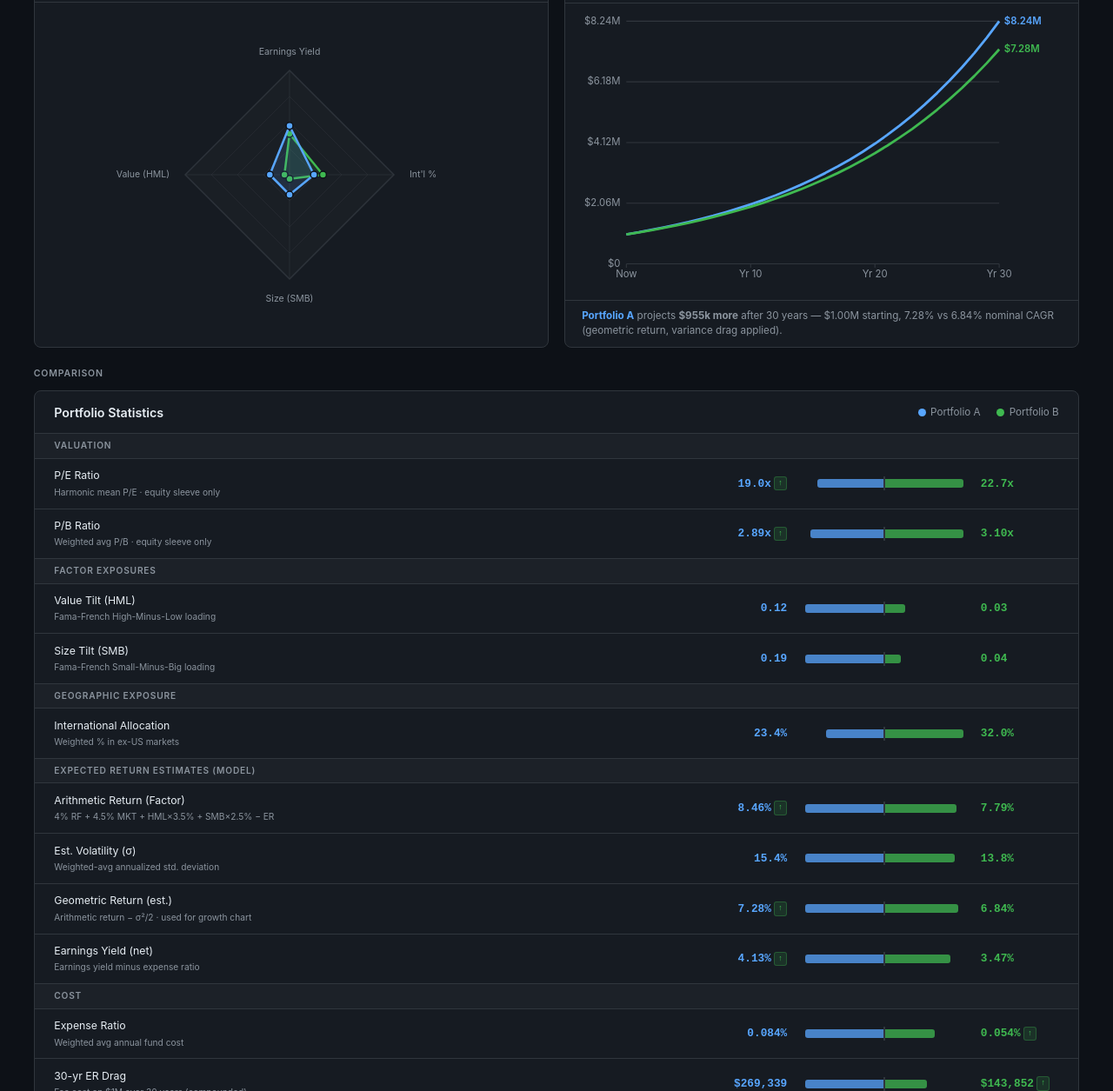
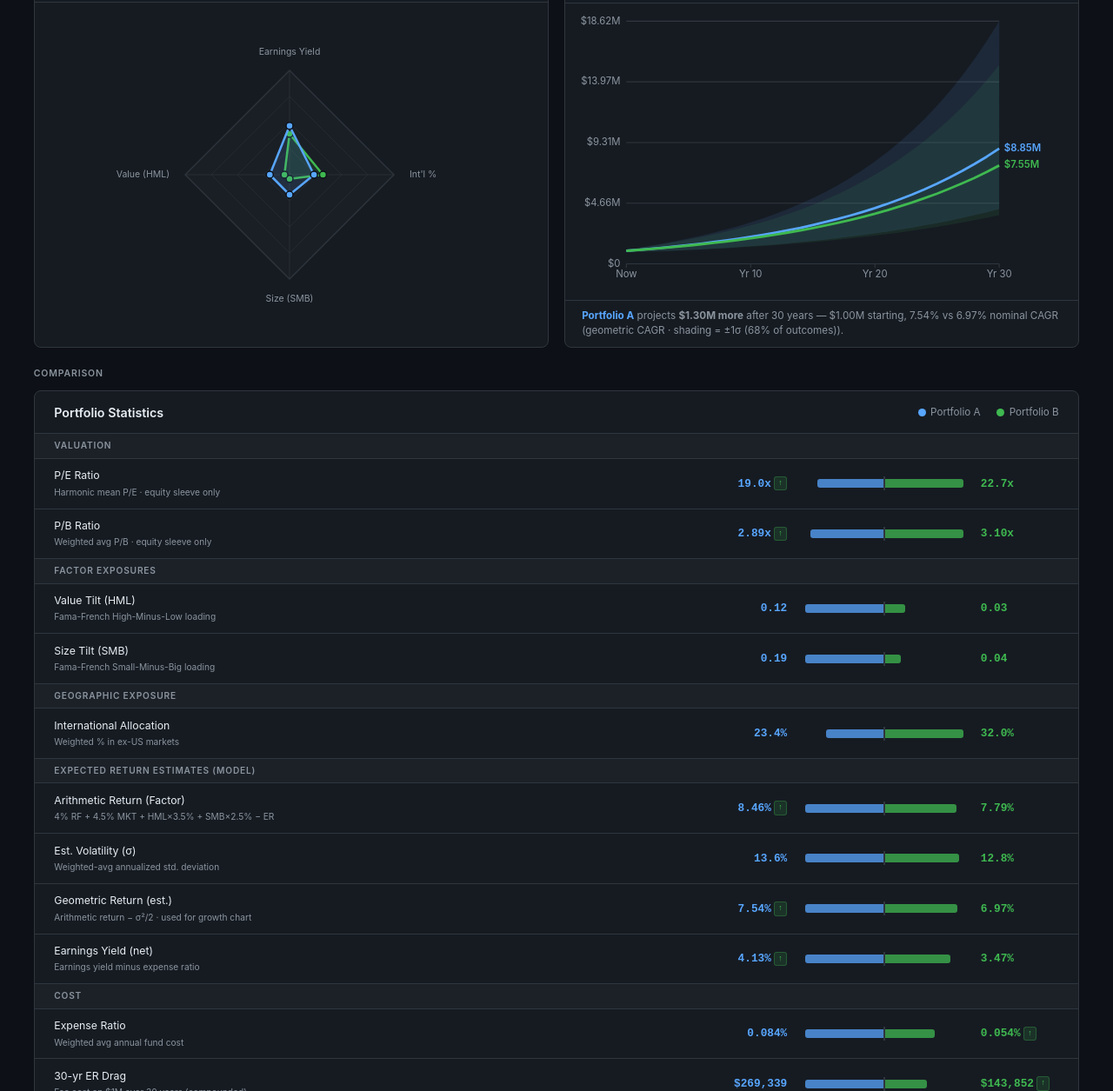
Before and after one commit to thenerfherder/finance, a plain HTML site: page index.html in a window 1280 px wide. Shown: the part 707-1962 px from the top of the page at 87% size. Drawn offline with Linux system fonts and the light colour scheme.

Commit message:
Increased sophistication of Projected Portfolio

```diff
--- a/index.html
+++ b/index.html
@@ -886,7 +886,9 @@
         <li><strong>Factor Model Return Estimate (equities):</strong> = 4.0% (risk-free) + 4.5% (equity market premium) + HML × 3.5% (value premium) + SMB × 2.5% (size premium). Based on historical Fama-French factor research. Factor premiums are not guaranteed to persist in the future.</li>
         <li><strong>Fixed Income Return Estimate (BND):</strong> Uses the current SEC yield as the expected gross return proxy. Blended with the equity factor return proportionally by allocation weight.</li>
         <li><strong>Expense Ratio:</strong> Weighted average annual fund cost. Already subtracted from all return estimates shown.</li>
-        <li><strong>Geometric Return &amp; Variance Drag:</strong> The factor model produces an arithmetic mean return. Over time, volatility reduces compounded growth via variance drag: geometric ≈ arithmetic − σ²/2. The 30-year growth projection uses this geometric (CAGR) rate. Portfolio volatility is the weighted average of individual ETF volatilities — a conservative upper bound that ignores diversification benefits.</li>
+        <li><strong>Portfolio Volatility:</strong> Computed via the Markowitz formula — σ_p = √(ΣᵢΣⱼ wᵢwⱼσᵢσⱼρᵢⱼ) — using approximate pairwise ETF correlations. This properly captures diversification: a blended portfolio is less volatile than the sum of its parts.</li>
+        <li><strong>Geometric Return &amp; Variance Drag:</strong> The factor model produces an arithmetic mean return. Over time, volatility reduces compounded growth via variance drag: geometric ≈ arithmetic − σ²/2. The 30-year growth projection uses this geometric (CAGR) rate as the median path.</li>
+        <li><strong>Uncertainty Band (Growth Chart):</strong> The shaded region shows ±1 standard deviation of outcomes, derived from the lognormal distribution of portfolio wealth: at year t the band is median × exp(±σ√t). This covers roughly 68% of expected outcomes. Contributions, withdrawals, rebalancing, and taxes are not modeled.</li>
         <li><strong>This tool is for educational and illustrative purposes only. Not investment advice.</strong></li>
       </ul>
     </div>
@@ -1209,29 +1211,46 @@ const MKT  = 4.5;   // equity market premium %
 const VPREM = 3.5;  // value premium per unit HML %
 const SPREM = 2.5;  // size premium per unit SMB %
 
+// Pairwise annual-return correlations (upper triangle, TICKERS order).
+// Used for Markowitz portfolio variance: σ_p² = ΣᵢΣⱼ wᵢwⱼσᵢσⱼρᵢⱼ
+const CORR_MATRIX = {
+  'VTI,VXUS': 0.87, 'VTI,VT':   0.98, 'VTI,AVGE': 0.96, 'VTI,AVGV': 0.91,
+  'VTI,AVUV': 0.85, 'VTI,AVDV': 0.82, 'VTI,BND':  0.00,
+  'VXUS,VT':  0.97, 'VXUS,AVGE':0.93, 'VXUS,AVGV':0.90,
+  'VXUS,AVUV':0.75, 'VXUS,AVDV':0.90, 'VXUS,BND': 0.00,
+  'VT,AVGE':  0.98, 'VT,AVGV':  0.94, 'VT,AVUV':  0.83,
+  'VT,AVDV':  0.87, 'VT,BND':   0.00,
+  'AVGE,AVGV':0.96, 'AVGE,AVUV':0.87, 'AVGE,AVDV':0.90, 'AVGE,BND': 0.00,
+  'AVGV,AVUV':0.90, 'AVGV,AVDV':0.93, 'AVGV,BND': 0.00,
+  'AVUV,AVDV':0.77, 'AVUV,BND': 0.00,
+  'AVDV,BND': 0.00,
+};
+function getCorr(a, b) {
+  if (a === b) return 1;
+  return CORR_MATRIX[`${a},${b}`] ?? CORR_MATRIX[`${b},${a}`] ?? 0;
+}
+
 function calcStats(p) {
   const w     = state[p];
   const total = TICKERS.reduce((s,tk) => s + (w[tk]||0), 0);
   if (total === 0) return null;
 
-  let eySum       = 0;  // portfolio-weighted earnings yields (equity ETFs only)
-  let pbSum       = 0;  // portfolio-weighted P/B (equity ETFs only)
-  let intlPct     = 0;
-  let smb         = 0;
-  let hml         = 0;
-  let er          = 0;
-  let equityW     = 0;  // fraction of portfolio in equity ETFs
-  let bondRet     = 0;  // portfolio-weighted bond yield contribution
-  let portfolioVol = 0; // weighted-average annualized volatility %
+  let eySum    = 0;  // portfolio-weighted earnings yields (equity ETFs only)
+  let pbSum    = 0;  // portfolio-weighted P/B (equity ETFs only)
+  let intlPct  = 0;
+  let smb      = 0;
+  let hml      = 0;
+  let er       = 0;
+  let equityW  = 0;  // fraction of portfolio in equity ETFs
+  let bondRet  = 0;  // portfolio-weighted bond yield contribution
 
   TICKERS.forEach(tk => {
     const frac = (w[tk]||0) / total;
     const e    = ETFS[tk];
-    er           += frac * e.er;
-    intlPct      += frac * e.intlPct;
-    smb          += frac * e.smb;
-    hml          += frac * e.hml;
-    portfolioVol += frac * e.vol;
+    er      += frac * e.er;
+    intlPct += frac * e.intlPct;
+    smb     += frac * e.smb;
+    hml     += frac * e.hml;
     if (e.assetClass === 'fixed') {
       bondRet += frac * e.bondYield;
     } else {
@@ -1240,6 +1259,17 @@ function calcStats(p) {
       pbSum   += frac * e.pb;
     }
   });
+
+  // Portfolio volatility via Markowitz formula: σ_p = √(ΣᵢΣⱼ wᵢwⱼσᵢσⱼρᵢⱼ)
+  let portfolioVariance = 0;
+  TICKERS.forEach(tki => {
+    TICKERS.forEach(tkj => {
+      const wi = (w[tki]||0) / total;
+      const wj = (w[tkj]||0) / total;
+      portfolioVariance += wi * wj * ETFS[tki].vol * ETFS[tkj].vol * getCorr(tki, tkj);
+    });
+  });
+  const portfolioVol = Math.sqrt(portfolioVariance);
 
   // PE and PB are for the equity sleeve only (null if no equities)
   const pe            = equityW > 0 ? equityW / eySum : null;
@@ -1334,7 +1364,7 @@ const STAT_GROUPS = [
         key:    'portfolioVol',
         name:   'Est. Volatility (σ)',
         desc:   'Weighted-avg annualized std. deviation',
-        tip:    'Weighted average of individual ETF annualized volatilities. This is a conservative upper bound — actual portfolio vol is lower due to diversification, but correlations are omitted here.',
+        tip:    'Portfolio annualized volatility via Markowitz formula: σ_p = √(ΣᵢΣⱼ wᵢwⱼσᵢσⱼρᵢⱼ), using approximate pairwise ETF correlations. Properly accounts for diversification — a 60/40 VTI/BND portfolio is much less volatile than either held alone.',
         fmt:    v => v.toFixed(1) + '%',
         better: 'neutral',
       },
@@ -1518,12 +1548,20 @@ function renderGrowthChart() {
   const dataA = Array.from({ length: YEARS + 1 }, (_, y) => START * Math.pow(1 + rA, y));
   const dataB = Array.from({ length: YEARS + 1 }, (_, y) => START * Math.pow(1 + rB, y));
 
+  // ±1σ fan bands — lognormal uncertainty: median × exp(±σ√t)
+  const sigA = sA.portfolioVol / 100;
+  const sigB = sB.portfolioVol / 100;
+  const dataAUp  = dataA.map((v, y) => v * Math.exp( sigA * Math.sqrt(y)));
+  const dataALow = dataA.map((v, y) => v * Math.exp(-sigA * Math.sqrt(y)));
+  const dataBUp  = dataB.map((v, y) => v * Math.exp( sigB * Math.sqrt(y)));
+  const dataBLow = dataB.map((v, y) => v * Math.exp(-sigB * Math.sqrt(y)));
+
   const vW = 520, vH = 300;
   const PAD = { top: 18, right: 80, bottom: 36, left: 62 };
   const plotW = vW - PAD.left - PAD.right;
   const plotH = vH - PAD.top - PAD.bottom;
 
-  const maxVal = Math.max(...dataA, ...dataB);
+  const maxVal = Math.max(...dataAUp, ...dataBUp);
   const xS = y => PAD.left + (y / YEARS) * plotW;
   const yS = v => PAD.top + plotH - (v / maxVal) * plotH;
 
@@ -1535,6 +1573,13 @@ function renderGrowthChart() {
 
   const pathFor = data =>
     data.map((v, y) => `${y === 0 ? 'M' : 'L'}${xS(y).toFixed(1)},${yS(v).toFixed(1)}`).join(' ');
+
+  // Closed polygon tracing hi band forward then lo band backward
+  const bandPath = (hi, lo) => {
+    let d = hi.map((v, y) => `${y===0?'M':'L'}${xS(y).toFixed(1)},${yS(v).toFixed(1)}`).join(' ');
+    for (let y = YEARS; y >= 0; y--) d += ` L${xS(y).toFixed(1)},${yS(lo[y]).toFixed(1)}`;
+    return d + ' Z';
+  };
 
   // Y-axis ticks (5 evenly spaced)
   const nTicks = 4;
@@ -1554,7 +1599,11 @@ function renderGrowthChart() {
     out += `<text x="${x}" y="${(PAD.top + plotH + 14).toFixed(1)}" text-anchor="middle" font-size="10" fill="var(--muted)">${yr === 0 ? 'Now' : `Yr ${yr}`}</text>`;
   });
 
-  // Lines
+  // Fan bands (drawn first so median lines render on top)
+  out += `<path d="${bandPath(dataBUp, dataBLow)}" fill="var(--b-color)" fill-opacity="0.10" stroke="none"/>`;
+  out += `<path d="${bandPath(dataAUp, dataALow)}" fill="var(--a-color)" fill-opacity="0.10" stroke="none"/>`;
+
+  // Median lines
   out += `<path d="${pathFor(dataA)}" fill="none" stroke="var(--a-color)" stroke-width="2.5" stroke-linejoin="round"/>`;
   out += `<path d="${pathFor(dataB)}" fill="none" stroke="var(--b-color)" stroke-width="2.5" stroke-linejoin="round"/>`;
 
@@ -1573,7 +1622,7 @@ function renderGrowthChart() {
   const diff = Math.abs(endA - endB);
   const rateA = (rA * 100).toFixed(2), rateB = (rB * 100).toFixed(2);
   const modeNote = isReal ? ` real (${INFLATION}% infl.)` : ' nominal';
-  const dragNote = `geometric return, variance drag applied`;
+  const dragNote = `geometric CAGR · shading = ±1σ (68% of outcomes)`;
   if (diff < 1) {
     summary.innerHTML = `Both portfolios project the same terminal value — ${dragNote}${modeNote}.`;
   } else {
```
